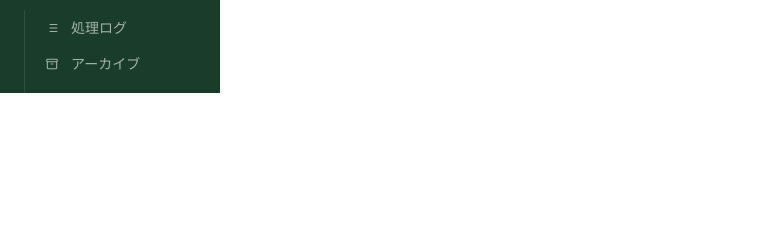
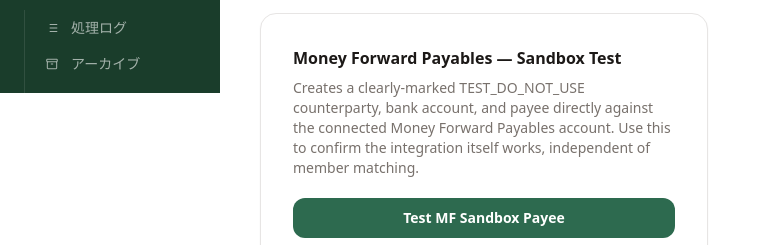
Before and after one commit to Mido-m-93/SDC_Invoices, a Next.js app: page /settings in a window 1280 px wide. Shown: the part 707-952 px from the top of the page, without its empty margins (0-771 px from the left). Before the commit the page ends 800 px from the top, so only its background shows below. Built offline with nearby package versions, Linux system fonts and the light colour scheme; no server answers.

Commit message:
Add MF Payables sandbox test button to Settings
The existing /api/auth/moneyforward-payables/test-payee diagnostic route
had no UI, so verifying the sandbox connection meant running a fetch
from the browser console. Wire it to a button instead so it's a normal
click, no console access needed.

```diff
--- a/src/app/settings/page.tsx
+++ b/src/app/settings/page.tsx
@@ -18,6 +18,21 @@
   const [loading, setLoading] = useState(false);
   const [error, setError] = useState<string | null>(null);
   const [success, setSuccess] = useState<string | null>(null);
+
+  const [mfTestLoading, setMfTestLoading] = useState(false);
+  const [mfTestResult, setMfTestResult] = useState<unknown>(null);
+
+  const handleMfTest = async () => {
+    setMfTestLoading(true);
+    setMfTestResult(null);
+    try {
+      const res = await fetch("/api/auth/moneyforward-payables/test-payee", { method: "POST" });
+      setMfTestResult(await res.json());
+    } catch (err) {
+      setMfTestResult({ ok: false, error: err instanceof Error ? err.message : String(err) });
+    }
+    setMfTestLoading(false);
+  };
 
   const handleUsernameSubmit = async (e: React.FormEvent) => {
     e.preventDefault();
@@ -120,6 +135,24 @@
             </button>
           </form>
         </div>
+
+        <div className="bg-white rounded-2xl shadow-sm border border-stone-200 p-8">
+          <h2 className="text-base font-semibold text-stone-900 mb-2">Money Forward Payables — Sandbox Test</h2>
+          <p className="text-sm text-stone-500 mb-5">
+            Creates a clearly-marked TEST_DO_NOT_USE counterparty, bank account, and payee directly
+            against the connected Money Forward Payables account. Use this to confirm the integration
+            itself works, independent of member matching.
+          </p>
+          <button type="button" onClick={handleMfTest} disabled={mfTestLoading}
+            className="w-full rounded-xl bg-[#2d6a4f] px-4 py-2.5 text-sm font-semibold text-white transition hover:bg-[#235c43] disabled:opacity-60 disabled:cursor-not-allowed">
+            {mfTestLoading ? "Testing…" : "Test MF Sandbox Payee"}
+          </button>
+          {mfTestResult !== null && (
+            <pre className="mt-4 rounded-xl bg-stone-50 border border-stone-200 p-4 text-xs text-stone-700 overflow-auto max-h-80">
+              {JSON.stringify(mfTestResult, null, 2)}
+            </pre>
+          )}
+        </div>
       </div>
     </AppShell>
   );
```
